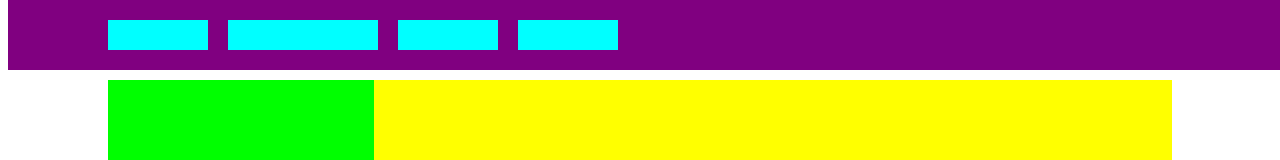
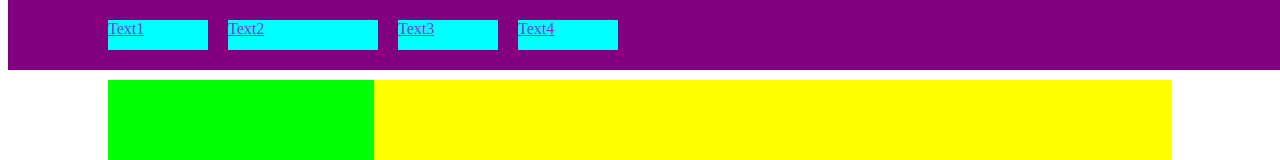
Before and after one commit to norakrisztina/FixedHeader, a plain HTML site: page index.html in a window 1280 px wide. Shown: the top 160 px of the page. Drawn offline with Linux system fonts and the light colour scheme.

Commit message:
Link texts added

```diff
--- a/index.html
+++ b/index.html
@@ -9,10 +9,10 @@
 <body>
 <!-- partial:index.partial.html -->
 <header>
-  <a href=""></a>
-  <a href="" class="bigger"></a>
-  <a href=""></a>
-  <a href=""></a>
+  <a href="">Text1</a>
+  <a href="" class="bigger">Text2</a>
+  <a href="">Text3</a>
+  <a href="">Text4</a>
 </header>
 <div>
   <aside></aside>
--- a/style.css
+++ b/style.css
@@ -20,6 +20,7 @@ a {
   width: 100px;
   height: 30px;
   background: cyan;
+  color: blueviolet;
   margin: 10px;
 }
 
```
